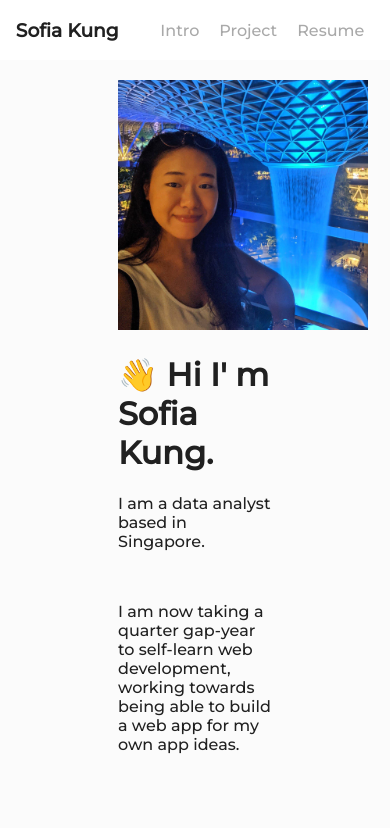
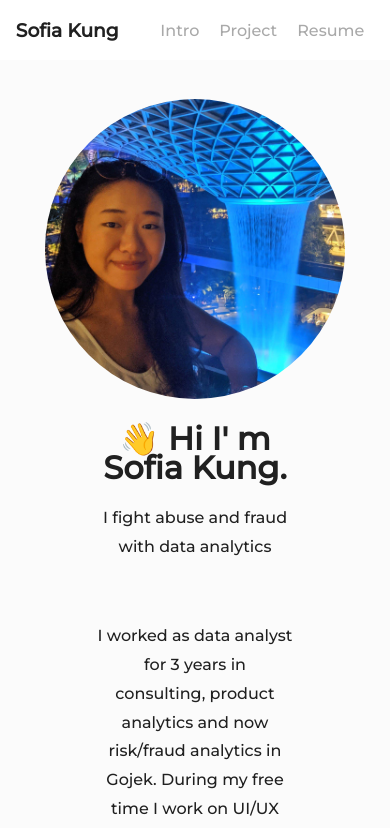
Before and after one commit to SofiaKung/sofiakung.github.io, a React (Create React App) app: page / in a window 390 px wide. Shown: the top 828 px of the page. Built offline with nearby package versions, Linux system fonts and the light colour scheme.

Commit message:
fix: mobile view of intro section

```diff
--- a/src/components/Intro/Intro.css
+++ b/src/components/Intro/Intro.css
@@ -2,28 +2,34 @@
   display: flex;
   background-color: #fbfbfb;
   /* to adjust for side and top spacing */
-  padding: 5% 20%;
-  justify-content: space-around;
+  padding: 10% 25%;
   flex-wrap: wrap;
   justify-content: center;
 }
 
 /* // spacing between intro image and text */
 .intro-content {
-  padding: 0% 40px;
+  margin: 10 px;
+  /* background-color: red; */
 }
 
 .profile-image {
-  width: 250px;
+  width: 300px;
+  border-radius: 50%;
 }
 .intro-p1 {
-  width: 20%;
   flex-grow: 1;
+  text-align: center;
 }
 
 .intro-p2 {
-  width: 40%;
   flex-grow: 2;
+  line-height: 1.8rem;
+  text-align: center;
+
+  @media screen and (min-width: 780px) {
+    text-align: left;
+  }
 }
 
 .timeline-row {
--- a/src/components/Intro/Intro.js
+++ b/src/components/Intro/Intro.js
@@ -1,25 +1,28 @@
-import React from 'react'
-import './Intro.css'
-import profilepic from './profilePic.jpg'
-import Timeline from './Timeline'
+import React from "react";
+import "./Intro.css";
+import profilepic from "./profilePic.jpg";
+import Timeline from "./Timeline";
 const Intro = () => {
   return (
-    <div className="intro-row" id="intro">
+    <div className="intro-row">
       <div className="intro-content  intro-p1">
         <img className="profile-image" src={profilepic} alt="profile pic" />
       </div>
       <div className="intro-content intro-p2">
         <h1 className="intro-section"> &#128075; Hi I' m Sofia Kung. </h1>
-        <p className="intro-section">I am a data analyst based in Singapore.</p>
+        <p className="intro-section">
+          I fight abuse and fraud with data analytics
+        </p>
         <br></br>
         <p className="intro-section">
-          I am now taking a quarter gap-year to self-learn web development,
-          working towards being able to build a web app for my own app ideas.
+          I worked as data analyst for 3 years in consulting, product analytics
+          and now risk/fraud analytics in Gojek. During my free time I work on
+          UI/UX design, graphic design and web development
         </p>
       </div>
       <Timeline />
     </div>
-  )
-}
+  );
+};
 
-export default Intro
+export default Intro;
```
